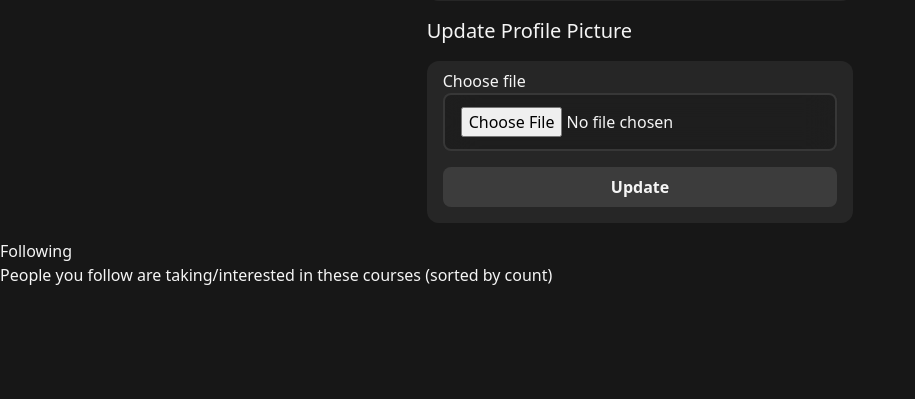
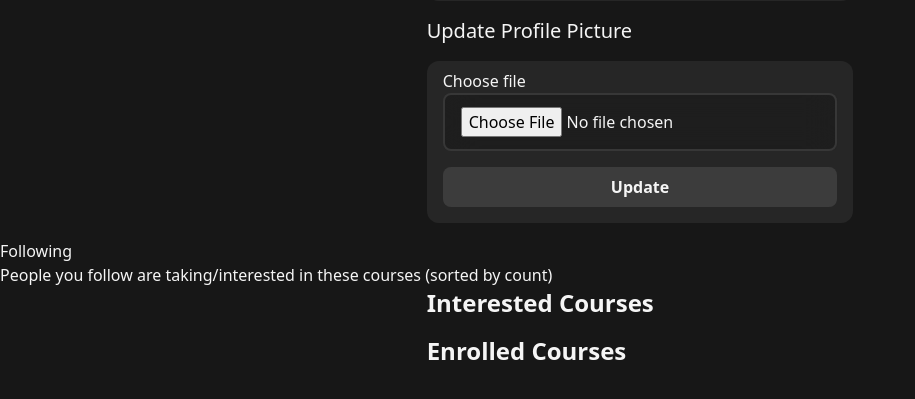
Before and after one commit to nhat82/CourseMatch, a Flask app: template p/flask_app/templates/account.html in a window 1280 px wide. Shown: the part 307-706 px from the top of the page, without its empty margins (0-915 px from the left). Run offline with Flask 2, Linux system fonts and the light colour scheme; the template is opened without the code that fills it: values that come from a table or form of the project are taken from there, others are empty; style sheets or scripts are compiled from the project's sources; some libraries are stand-ins or nearby versions.

Commit message:
Shows a user's interested and enrolled course on their account

```diff
--- a/p/flask_app/templates/account.html
+++ b/p/flask_app/templates/account.html
@@ -72,4 +72,28 @@
     {% endfor %}
 </ul>
 
+<!-- Users Interested and Enrolled courses -->
+<div class="container mx-auto w-full md:w-2/3 lg:w-1/3">
+    <h2 class="text-2xl font-bold mb-4">Interested Courses</h2>
+    <ul>
+        {% for course in current_user.interested_courses %}
+        <li>
+            <a href="{{ url_for('courses.course_detail', course_name=course.name) }}">{{ course }}</a>
+        </li>
+        {% endfor %}
+    </ul>
+</div>
+
+<!-- Users Interested and Enrolled courses -->
+<div class="container mx-auto w-full md:w-2/3 lg:w-1/3">
+    <h2 class="text-2xl font-bold mb-4">Enrolled Courses</h2>
+    <ul>
+        {% for course in current_user.enrolled_courses %}
+        <li>
+            <a href="{{ url_for('courses.course_detail', course_name=course.name) }}">{{ course }}</a>
+        </li>
+        {% endfor %}
+    </ul>
+</div>
+
 {% endblock %}
--- a/p/flask_app/templates/add_course.html
+++ b/p/flask_app/templates/add_course.html
@@ -12,7 +12,6 @@
             <label for="select-field" class="block text-gray-700 text-sm font-bold mb-2">Select Course Type:</label>
             {{ form.select_field }}
         </div>
-
         <!-- Submit button styled as a + symbol -->
         <button type="submit" class="submit-btn" title="Add Course">
             <p>Add Course!</p>
--- a/p/flask_app/templates/user_detail.html
+++ b/p/flask_app/templates/user_detail.html
@@ -23,4 +23,6 @@
 
 </div>
 
+
+
 {% endblock %}
```
